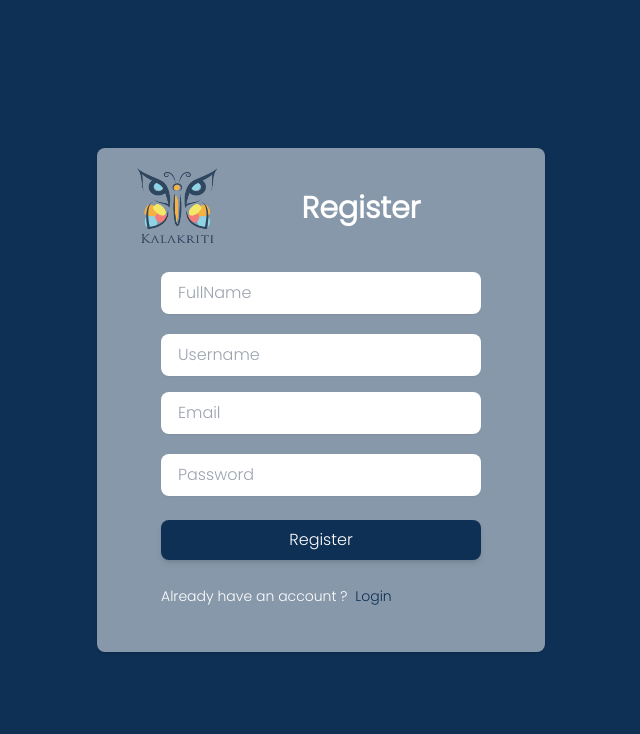
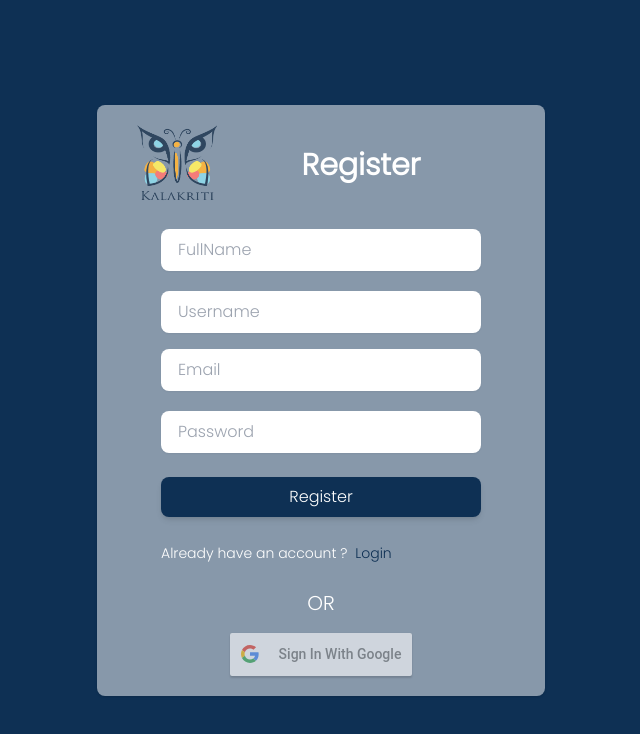
Before and after one commit to mitrukahitesh/Hack36-5, a React (Create React App) app: page /Register in a window 1280 px wide. Shown: the top 734 px of the page, without its empty margins (319-959 px from the left). Built offline with nearby package versions, Linux system fonts and the light colour scheme.

Commit message:
added google sign in

```diff
--- a/package.json
+++ b/package.json
@@ -8,6 +8,7 @@
     "@testing-library/user-event": "^13.5.0",
     "react": "^18.0.0",
     "react-dom": "^18.0.0",
+    "react-google-login": "^5.2.2",
     "react-router-dom": "^6.3.0",
     "react-scripts": "5.0.1",
     "web-vitals": "^2.1.4"
--- a/src/Pages/Login.js
+++ b/src/Pages/Login.js
@@ -1,7 +1,19 @@
 import React, { useState } from "react";
 import { Link } from "react-router-dom";
+import { GoogleLogin } from "react-google-login";
+
+const clientID = "581333574404-hhq1vv0d54d4qb3s602asavr3h7aikd8.apps.googleusercontent.com";
 
 const Login = () => {
+
+    const onSuccess = (res) => {
+      console.log("LOGIN SUCCESS! Current user:", res.profileObj);
+    }
+
+    const onFailure= (res) => {
+      console.log("LOGIN FAILED! res:", res);
+    }
+
   const [user, setUser] = useState({
     email: "",
     password: "",
@@ -51,7 +63,7 @@ const Login = () => {
                 <div className="relative ">
                   <input
                     type="password"
-                    className="flex-1 w-full px-4 py-2 text-base text-gray-700 placeholder-gray-400 bg-white border border-transparent border-gray-300 rounded-lg shadow-sm appearance-none focus:outline-none focus:ring-2 focus:ring-custom-green focus:border-transparent"
+                    className="flex-1 w-full px-4 py-2 text-base text-gray-700 placeholder-gray-400 bg-white border border-transparent border-gray-300 rounded-lg shadow-sm appearance-none focus:outline-none focus:ring-2 focus:border-transparent"
                     name="password"
                     value={user.password}
                     onChange={handleChange}
@@ -80,6 +92,16 @@ const Login = () => {
             </Link>
           </span>
         </div>
+        <h1 className="self-center mx-auto text-xl text-white">OR</h1>
+        <div className="flex justify-center mt-4">
+          <GoogleLogin
+          clientId={clientID}
+          buttonText = "Sign In With Google"
+          onSuccess={onSuccess}
+          onFailure={onFailure}
+          cookiePolicy={'single_host_origin'}
+          isSignedIn={true}/>
+        </div>
       </div>
     </div>
   );
--- a/src/Pages/Register.js
+++ b/src/Pages/Register.js
@@ -1,8 +1,18 @@
 import React, { useCallback } from "react";
 import { Link } from "react-router-dom";
+import { GoogleLogin } from "react-google-login";
+
+const clientID = "581333574404-hhq1vv0d54d4qb3s602asavr3h7aikd8.apps.googleusercontent.com";
 
   const Register = () => {
 
+    const onSuccess = (res) => {
+      console.log("LOGIN SUCCESS! Current user:", res.profileObj);
+    }
+
+    const onFailure= (res) => {
+      console.log("LOGIN FAILED! res:", res);
+    }
 
   return (
     <div className="flex items-center justify-center min-h-screen bg-custom-blue">
@@ -80,6 +90,16 @@ import { Link } from "react-router-dom";
             </Link>
           </span>
         </div>
+        <h1 className="self-center mx-auto text-xl text-white">OR</h1>
+        <div className="flex justify-center mt-4" id = "signInButton">
+          <GoogleLogin
+          clientId={clientID}
+          buttonText = "Sign In With Google"
+          onSuccess={onSuccess}
+          onFailure={onFailure}
+          cookiePolicy={'single_host_origin'}
+          isSignedIn={true}/>
+        </div>
       </div>
     </div>
   );
```
Also changed, not shown: 1 other file (tests, documents, lock files or other folders).
